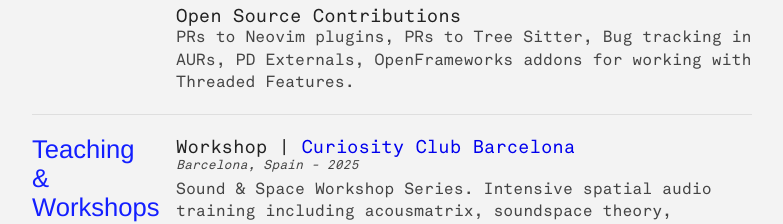
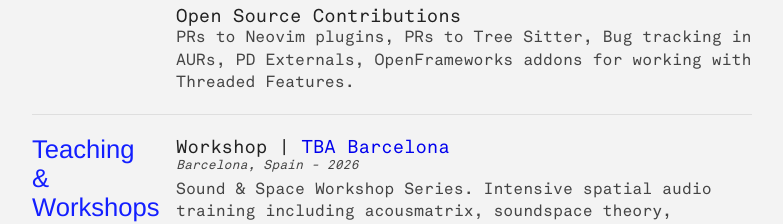
Before and after one commit to lydiakrifka/lydiakrifka.github.io, a website: page public/cv.html in a window 1280 px wide. Shown: the part 2540-2764 px from the top of the page, without its empty margins (248-1031 px from the left). Drawn offline with Linux system fonts and the light colour scheme.

Commit message:
Update cv.html

```diff
--- a/public/cv.html
+++ b/public/cv.html
@@ -182,8 +182,8 @@
 
 					<div class="sectionContent">
 						<article>
-							<h2>Workshop | <a class="noLink" href="https://curiosityclub.es/">Curiosity Club Barcelona</a></h2>
-							<p class="subDetails">Barcelona, Spain - 2025</p>
+							<h2>Workshop | <a class="noLink" href="https://wwww.google.com/">TBA Barcelona</a></h2>
+							<p class="subDetails">Barcelona, Spain - 2026</p>
 							<p>Sound & Space Workshop Series. Intensive spatial audio training including acousmatrix, soundspace theory, microphone techniques. Sharing experience working with analog synthesizers, extended range violin, electroacoustic ensembles.</p>
 						</article>
 
```
